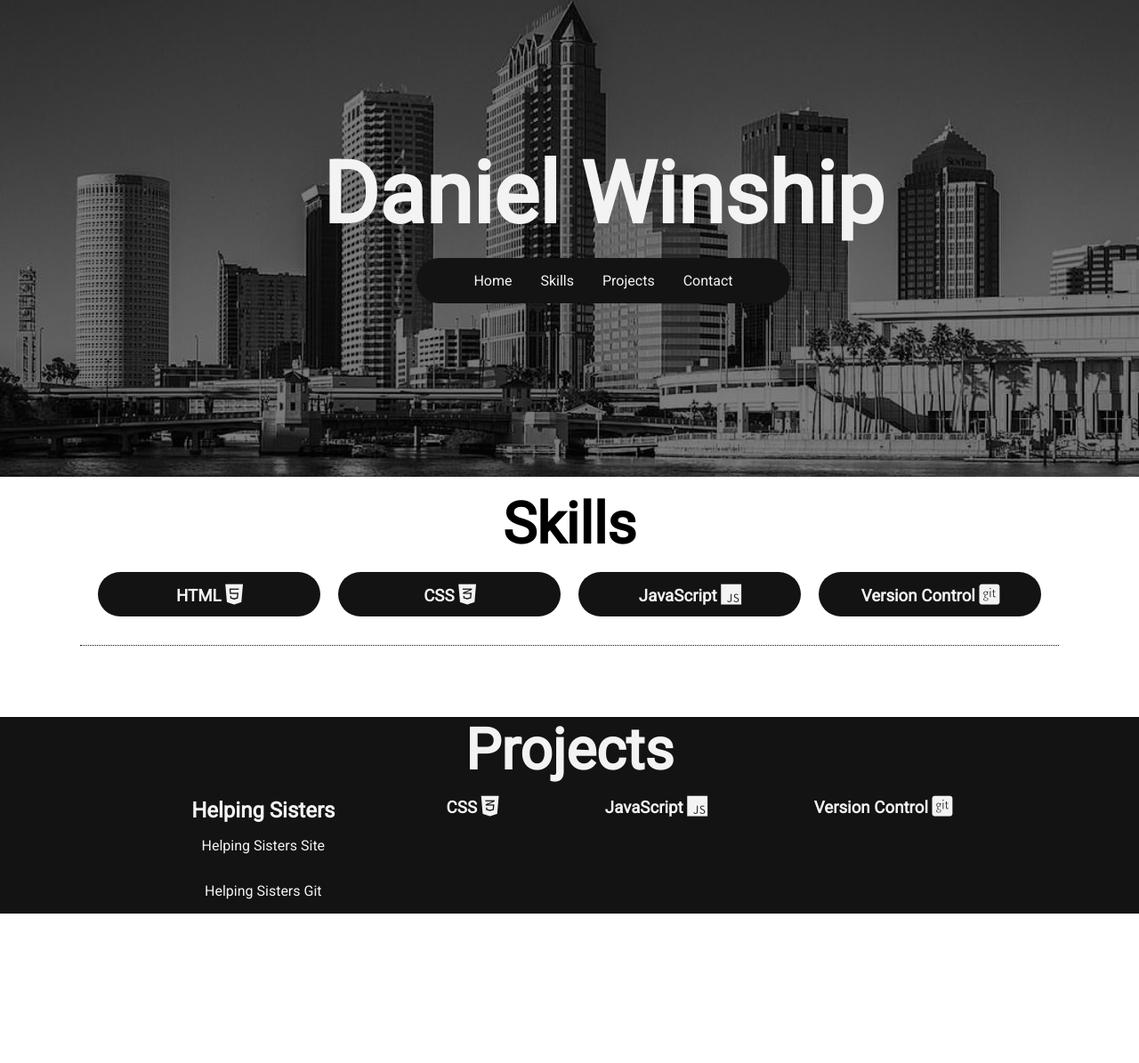
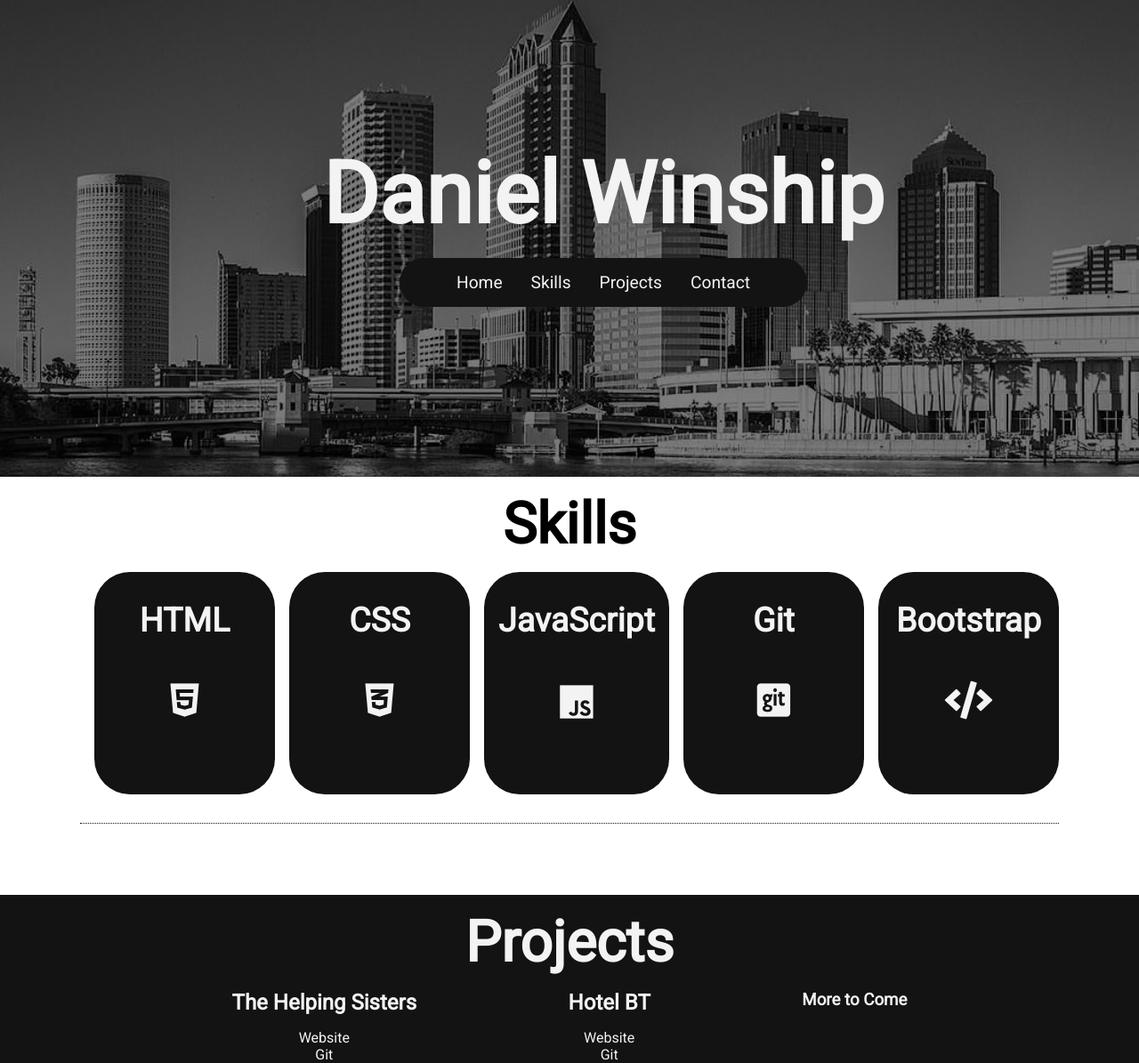
Before and after one commit to Danielwinship/Portfolio, a plain HTML site: page index.html in a window 1280 px wide. Shown: the part 64-1259 px from the top of the page at 89% size. Before the commit the page ends 1091 px from the top, so only its background shows below. Drawn offline with Linux system fonts and the light colour scheme.

Commit message:
Added bootstrap skill and built out projects more

```diff
--- a/css/style.css
+++ b/css/style.css
@@ -19,6 +19,10 @@ a {
   cursor: pointer;
   color: #f3f3f3;
   padding: 1rem;
+}
+
+a:hover {
+  color: #ff0000;
 }
 
 ul {list-style: none}
@@ -109,12 +113,15 @@ section {margin-top: 1rem}
   padding: 1rem;
   color: #f3f3f3;
   text-align: center;
-  height: 50px;
+  height: 250px;
   width: 250px;
+  font-size: 2rem;
+  margin-left: 1rem;
 }
 
 #skills .container .card h3 {
-  margin-bottom: 1rem;
+  /* margin-bottom: 1rem; */
+ padding: 1rem 0 30%;
 }
 
 
@@ -124,6 +131,12 @@ section {margin-top: 1rem}
   text-align: center;
   background: #131313;
   color: #f3f3f3;
+
+}
+
+#projects h1 {
+  padding-top: 1rem;
+
 }
 
 #projects .container {
@@ -134,3 +147,12 @@ section {margin-top: 1rem}
   display: flex;
   flex-direction: column;
 }
+
+#projects .container .card-title {
+  margin-bottom: 1rem;
+}
+
+#projects .container .card a {
+  padding: 0;
+
+}
--- a/index.html
+++ b/index.html
@@ -21,10 +21,10 @@
 
         <nav>
           <ul>
-            <li><a href="#home">Home</a></li>
-            <li><a href="#skills">Skills</a></li>
-            <li><a href="#projetcts">Projects</a></li>
-            <li><a href="#contact">Contact</a></li>
+            <li><a href="#home" class="s-heading">Home</a></li>
+            <li><a href="#skills" class="s-heading">Skills</a></li>
+            <li><a href="#projetcts" class="s-heading">Projects</a></li>
+            <li><a href="#contact" class="s-heading">Contact</a></li>
           </ul>
         </nav>
     </div>
@@ -35,16 +35,24 @@
   <h1 class="l-heading">Skills</h1>
   <div class="container">
     <div class="card">
-        <h3>HTML <i class="fab fa-html5 fa-lg"></i> </h3>
+        <h3>HTML </h3>
+        <i class="fab fa-html5 fa-lg"></i>
     </div>
     <div class="card">
-      <h3>CSS <i class="fab fa-css3-alt fa-lg"></i></h3>
+      <h3>CSS</h3>
+      <i class="fab fa-css3-alt fa-lg"></i>
     </div>
     <div class="card">
-      <h3>JavaScript <i class="fab fa-js fa-lg"></i></h3>
+      <h3>JavaScript</h3>
+      <i class="fab fa-js fa-lg"></i>
     </div>
     <div class="card">
-      <h3>Version Control <i class="fab fa-git-square fa-lg"></i></h3>
+      <h3>Git</h3>
+      <i class="fab fa-git-square fa-lg"></i>
+    </div>
+    <div class="card">
+      <h3>Bootstrap</h3>
+      <i class="fas fa-code fa-lg"></i>
     </div>
   </div>
 </section>
@@ -54,19 +62,19 @@
     <h1 class="l-heading">Projects</h1>
     <div class="container">
       <div class="card">
-          <h2>Helping Sisters</h2>
-          <a href="https://www.helpingsisters.com" target="_blank">Helping Sisters Site</a>
-          <a href="https://github.com/Danielwinship/HelpingSisters target="_blank"">Helping Sisters Git</a>
+          <h2 class="card-title">The Helping Sisters</h2>
+          <a href="https://www.helpingsisters.com" target="_blank">Website</a>
+          <a href="https://github.com/Danielwinship/HelpingSisters" target="_blank">Git</a>
       </div>
       <div class="card">
-        <h3>CSS <i class="fab fa-css3-alt fa-lg"></i></h3>
+          <h2 class="card-title">Hotel BT</h2>
+          <a href="https://nervous-fermi-ec5b2e.netlify.com" target="_blank">Website</a>
+          <a href="https://github.com/Danielwinship/hotel-bt" target="_blank">Git</a>
       </div>
+
       <div class="card">
-        <h3>JavaScript <i class="fab fa-js fa-lg"></i></h3>
-      </div>
-      <div class="card">
-        <h3>Version Control <i class="fab fa-git-square fa-lg"></i></h3>
-      </div>
+        <h3>More to Come</h3>
+
     </div>
   </section>
 
```
